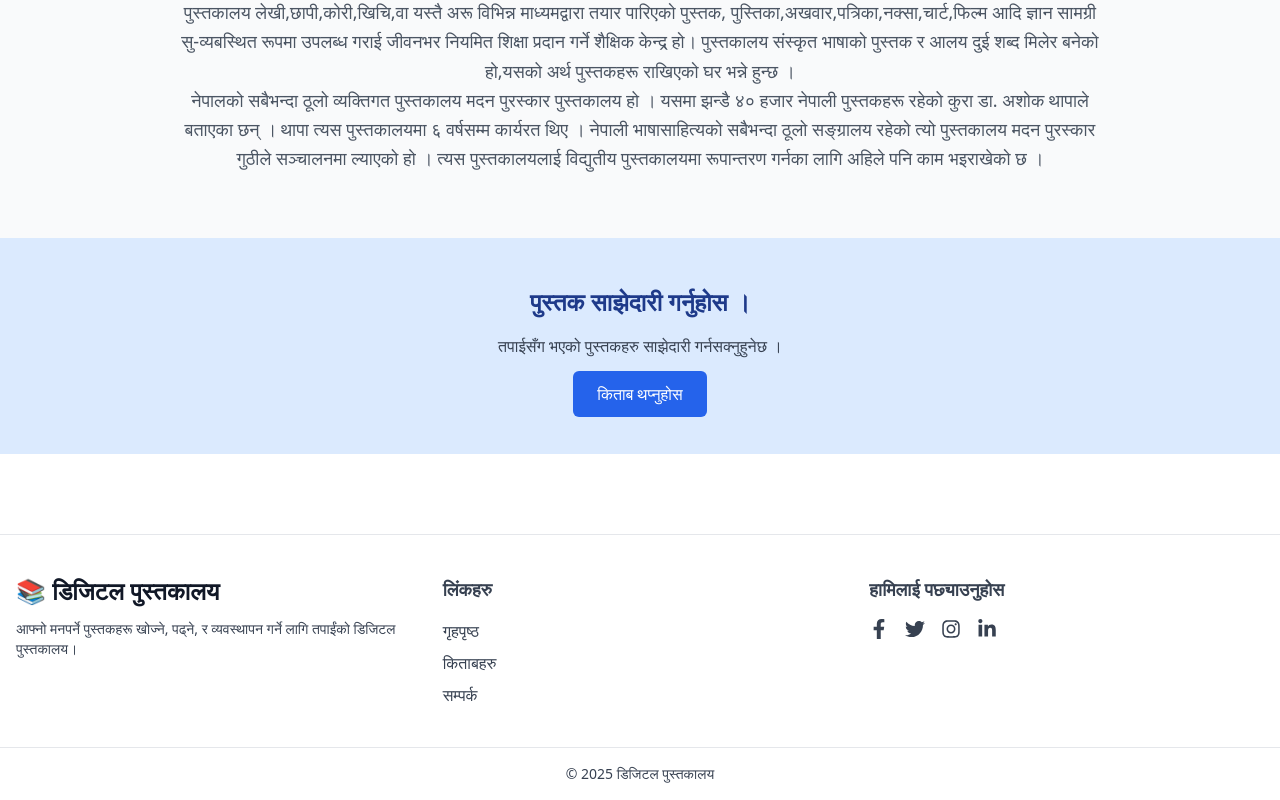
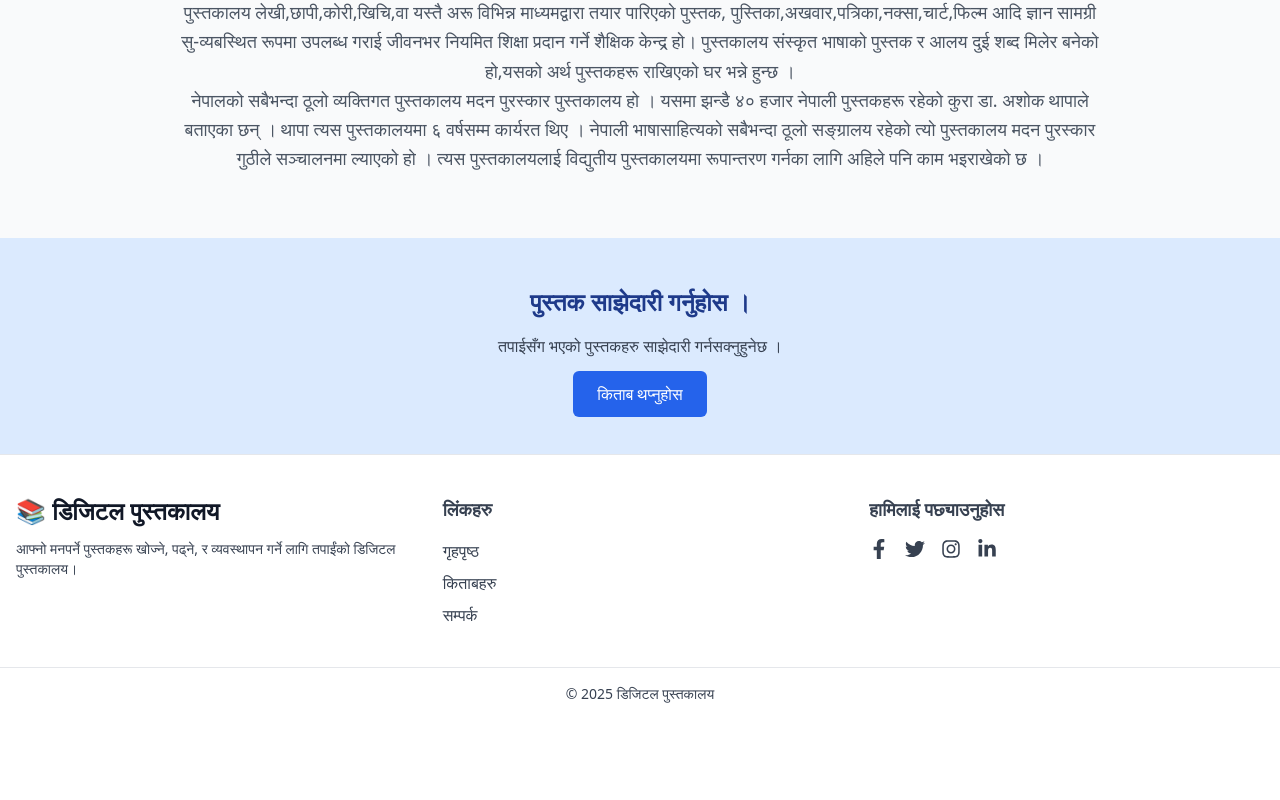
Before and after one commit to janak2019/bookstrore_client, a React (Vite) app: page / in a window 1280 px wide. Shown: the part 714-1514 px from the top of the page. After the commit the page ends 1434 px from the top, so only its background shows below. Built offline with nearby package versions, Linux system fonts and the light colour scheme.

Commit message:
footer mt decrease

```diff
--- a/src/components/footer/Footer.jsx
+++ b/src/components/footer/Footer.jsx
@@ -3,7 +3,7 @@ import { FaFacebookF, FaTwitter, FaInstagram, FaLinkedinIn } from "react-icons/f
 
 const Footer = () => {
   return (
-    <footer className="bg-white dark:bg-gray-900 text-gray-700 dark:text-gray-300 border-t border-gray-200 dark:border-gray-700 mt-20">
+    <footer className="bg-white dark:bg-gray-900 text-gray-700 dark:text-gray-300 border-t border-gray-200 dark:border-gray-700">
       <div className="max-w-screen-xl mx-auto px-4 py-10 grid grid-cols-1 md:grid-cols-3 gap-8">
         {/* Logo/Info */}
         <div>
```
